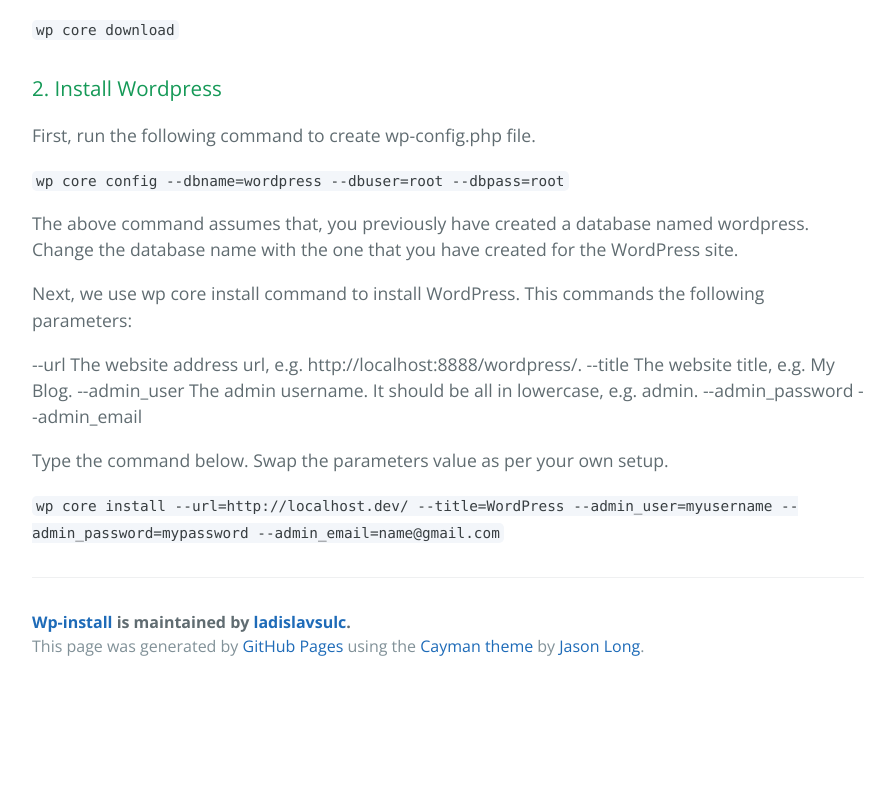
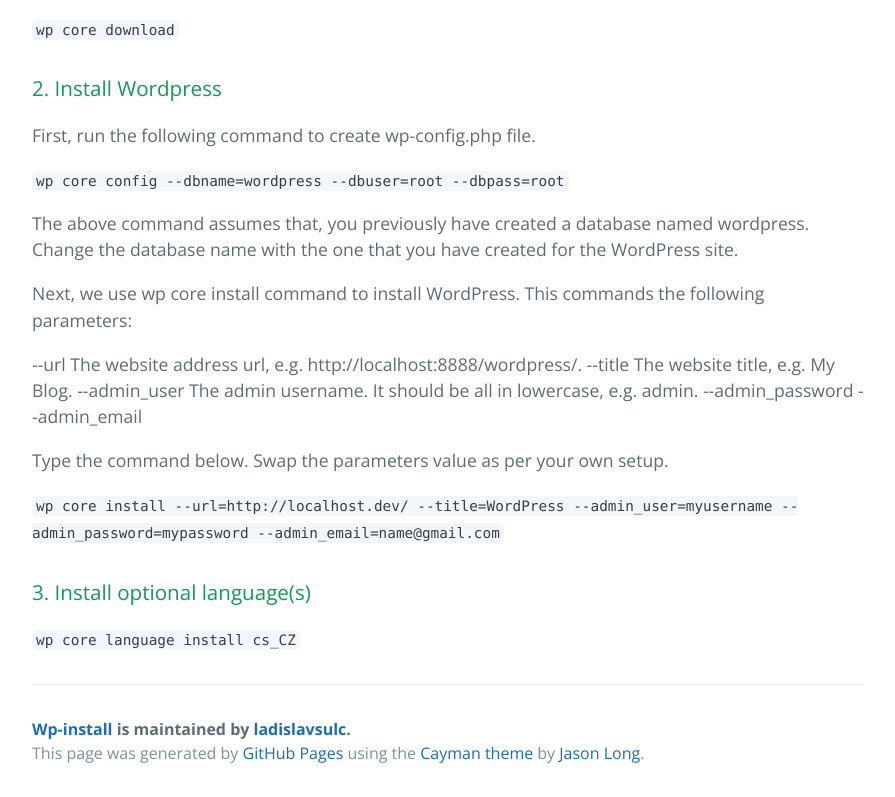
Before and after one commit to ladislavsulc/wp-install, a plain HTML site: page index.html in a window 1280 px wide. Shown: the part 784-1581 px from the top of the page, without its empty margins (192-1087 px from the left). Before the commit the page ends 1474 px from the top, so only its background shows below. Drawn offline with nearby package versions, Linux system fonts and the light colour scheme.

```diff
--- a/index.html
+++ b/index.html
@@ -60,6 +60,11 @@
 
 <p><code>wp core install --url=http://localhost.dev/ --title=WordPress --admin_user=myusername --admin_password=mypassword --admin_email=name@gmail.com</code></p>
 
+<h3>
+<a id="3-install-optional-languages" class="anchor" href="#3-install-optional-languages" aria-hidden="true"><span aria-hidden="true" class="octicon octicon-link"></span></a>3. Install optional language(s)</h3>
+
+<p><code>wp core language install cs_CZ</code></p>
+
       <footer class="site-footer">
         <span class="site-footer-owner"><a href="https://github.com/ladislavsulc/wp-install">Wp-install</a> is maintained by <a href="https://github.com/ladislavsulc">ladislavsulc</a>.</span>
 
--- a/params.json
+++ b/params.json
@@ -1,6 +1,6 @@
 {
   "name": "Wp-install",
   "tagline": "Fastest WP Installation",
-  "body": "# wp-install\r\nFastest WP Installation\r\n\r\n## Prerequisites\r\nInstall WP-CLI: https://wp-cli.org/docs/installing/\r\n\r\n\r\n***\r\n\r\n\r\n## Steps\r\n\r\n### 1. Download Wordpress\r\n`wp core download`\r\n\r\n### 2. Install Wordpress\r\nFirst, run the following command to create wp-config.php file.\r\n\r\n`wp core config --dbname=wordpress --dbuser=root --dbpass=root`\r\n\r\nThe above command assumes that, you previously have created a database named wordpress. Change the database name with the one that you have created for the WordPress site.\r\n\r\nNext, we use wp core install command to install WordPress. This commands the following parameters:\r\n\r\n--url The website address url, e.g. http://localhost:8888/wordpress/.\r\n--title The website title, e.g. My Blog.\r\n--admin_user The admin username. It should be all in lowercase, e.g. admin.\r\n--admin_password\r\n--admin_email\r\n\r\nType the command below. Swap the parameters value as per your own setup.\r\n\r\n`wp core install --url=http://localhost.dev/ --title=WordPress --admin_user=myusername --admin_password=mypassword --admin_email=name@gmail.com`\r\n",
+  "body": "# wp-install\r\nFastest WP Installation\r\n\r\n## Prerequisites\r\nInstall WP-CLI: https://wp-cli.org/docs/installing/\r\n\r\n\r\n***\r\n\r\n\r\n## Steps\r\n\r\n### 1. Download Wordpress\r\n`wp core download`\r\n\r\n### 2. Install Wordpress\r\nFirst, run the following command to create wp-config.php file.\r\n\r\n`wp core config --dbname=wordpress --dbuser=root --dbpass=root`\r\n\r\nThe above command assumes that, you previously have created a database named wordpress. Change the database name with the one that you have created for the WordPress site.\r\n\r\nNext, we use wp core install command to install WordPress. This commands the following parameters:\r\n\r\n--url The website address url, e.g. http://localhost:8888/wordpress/.\r\n--title The website title, e.g. My Blog.\r\n--admin_user The admin username. It should be all in lowercase, e.g. admin.\r\n--admin_password\r\n--admin_email\r\n\r\nType the command below. Swap the parameters value as per your own setup.\r\n\r\n`wp core install --url=http://localhost.dev/ --title=WordPress --admin_user=myusername --admin_password=mypassword --admin_email=name@gmail.com`\r\n\r\n### 3. Install optional language(s)\r\n\r\n`wp core language install cs_CZ`\r\n",
   "note": "Don't delete this file! It's used internally to help with page regeneration."
 }
```
